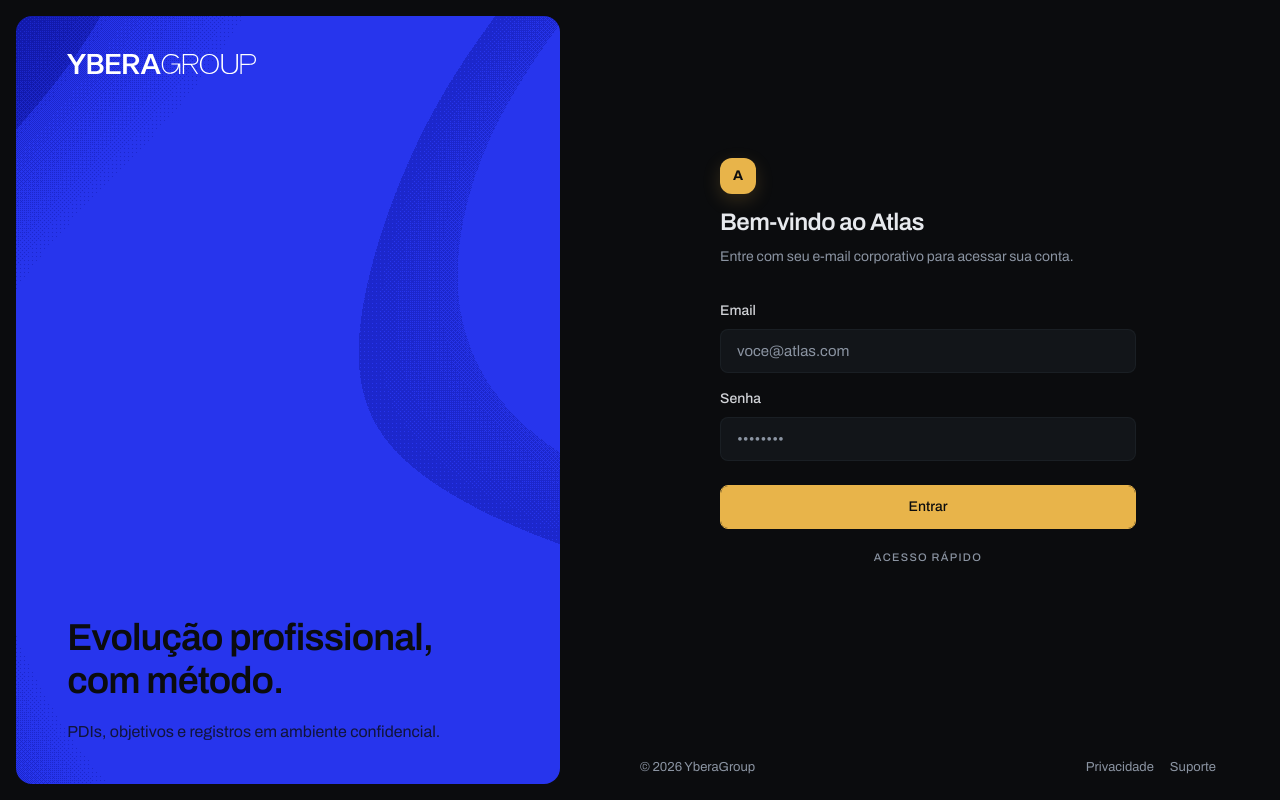
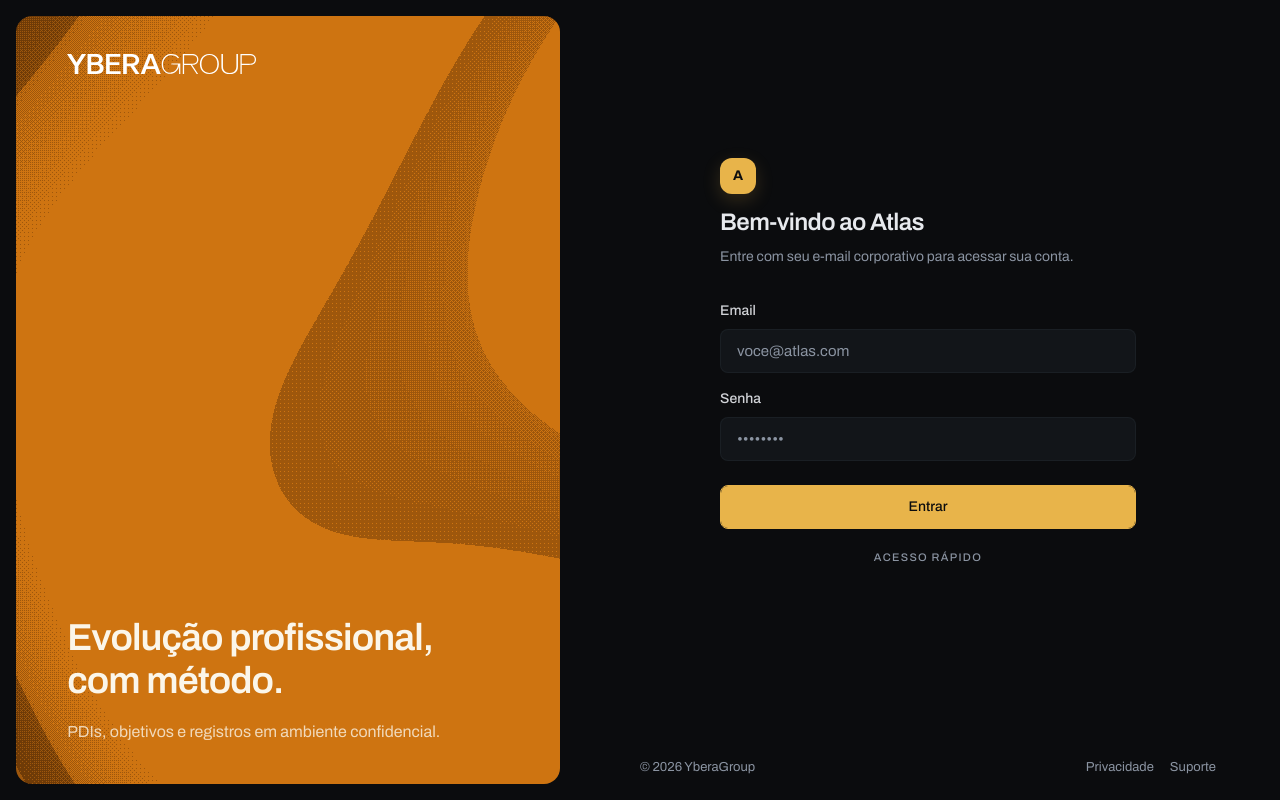
Before and after one commit to urlandesigner/Atlas-repositorio-demandas-, a Next.js app: page /login in a window 1280 px wide. Built offline with nearby package versions, Linux system fonts and the light colour scheme; no server answers.

Commit message:
Alinha o painel de login ao acento ouro

```diff
--- a/src/components/auth/login-hero-panel.tsx
+++ b/src/components/auth/login-hero-panel.tsx
@@ -5,7 +5,7 @@
 
 const HeroGeometric = dynamic(() => import("@/components/ui/hero-geometric"), {
   ssr: false,
-  loading: () => <div className="absolute inset-0 bg-brand" />,
+  loading: () => <div className="absolute inset-0 bg-[#12100B]" />,
 })
 
 export function LoginHeroPanel() {
@@ -13,10 +13,10 @@
     <div className="relative flex h-full min-h-full w-full flex-1 flex-col overflow-hidden rounded-[16px]">
       <HeroGeometric
         className="absolute inset-0 min-h-0 h-full bg-transparent"
-        // tons de --brand para o shader (three não lê CSS vars)
-        color1="#2f3fc3"
-        color2="#6d7ef7"
-        speed={0.65}
+        // tons do acento ouro para o shader (three não lê CSS vars)
+        color1="#8A6212"
+        color2="#E8B44A"
+        speed={0.45}
       />
 
       <div className="relative z-10 flex min-h-full flex-col px-[2.4rem] xl:px-[3.2rem]">
@@ -33,10 +33,10 @@
 
         <div className="flex flex-1 flex-col justify-end pb-[2.4rem] text-left">
           <div className="w-full max-w-lg space-y-4">
-            <h1 className="text-[2.35rem] font-semibold leading-[1.12] tracking-tight text-brand-foreground">
+            <h1 className="text-[2.35rem] font-semibold leading-[1.12] tracking-tight text-[#FBF6EA]">
               Evolução profissional, com método.
             </h1>
-            <p className="max-w-md text-base leading-7 text-brand-foreground/80">
+            <p className="max-w-md text-base leading-7 text-[#FBF6EA]/78">
               PDIs, objetivos e registros em ambiente confidencial.
             </p>
           </div>
```
